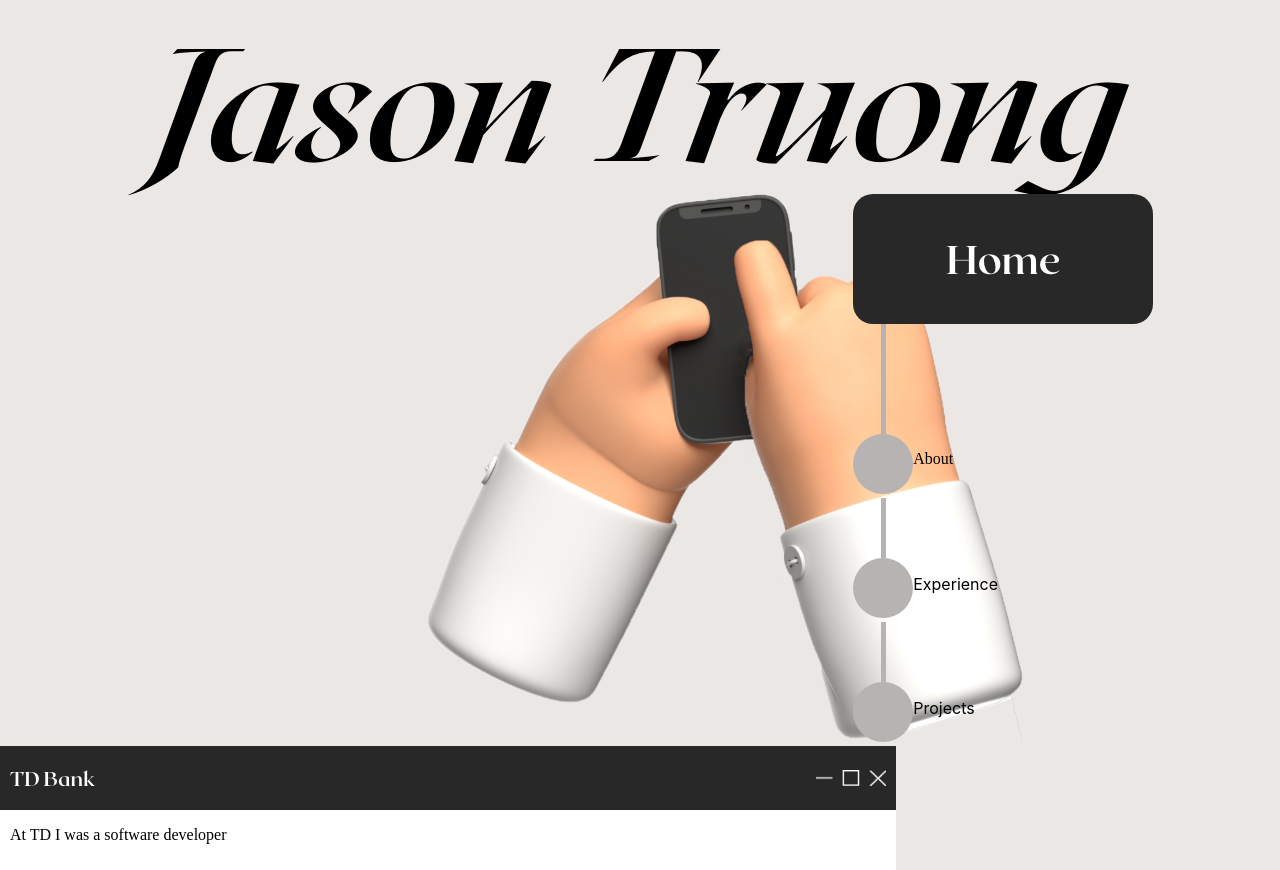
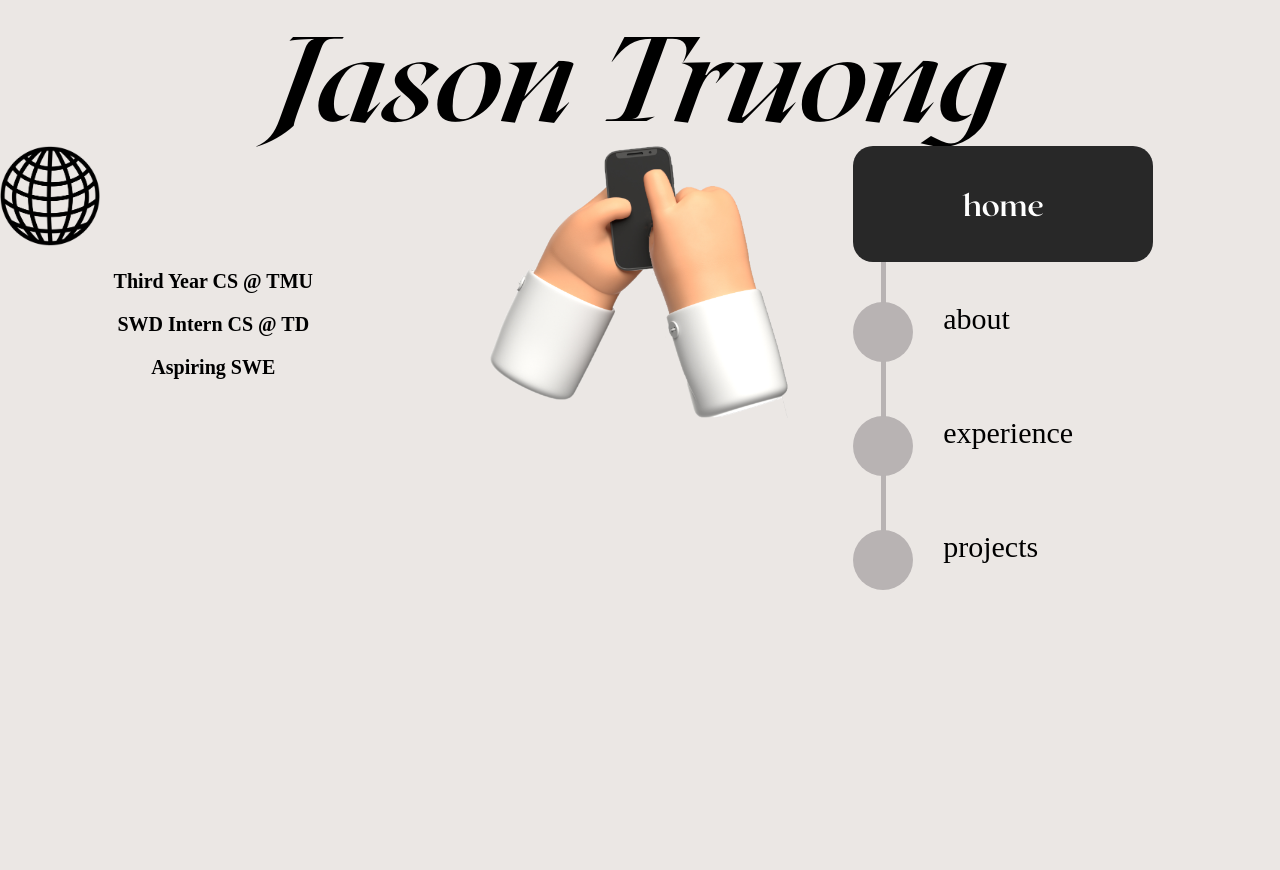
Before and after one commit to jasonntruong/jasonntruong.github.io, a React (Create React App) app: page / in a window 1280 px wide. After the commit the page ends 800 px from the top, so only its background shows below. Built offline with nearby package versions, Linux system fonts and the light colour scheme; a web font is replaced by a local one.

Commit message:
completed nav bar

```diff
--- a/src/App.scss
+++ b/src/App.scss
@@ -1,9 +1,25 @@
+@import "./fonts.scss";
 .row:after {
     content: "";
     display: table;
     clear: both;
 }
+
 .column {
     float: left;
     width: 33.33%;
+    height: 200px;
 }
+
+.desc {
+    font-size: 20px;
+    text-align: center;
+    font-weight: bold;
+    font-family: Adelle;
+}
+
+.globe {
+    width: 100px;
+    margin-left: auto;
+    margin-right: auto;
+}
--- a/src/App.tsx
+++ b/src/App.tsx
@@ -4,7 +4,8 @@ import React, { useState } from "react";
 
 import Card from "./Card.tsx";
 import Hands from "./Hands.tsx";
-import NavBar from "./NavBar.tsx";
+import NavBar from "./NavBar/NavBar.tsx";
+import globe from "./imgs/globe.webp";
 
 function App() {
   const [selected, setSelected] = useState("home");
@@ -26,20 +27,24 @@ function App() {
       </div>
       <div className="row">
         <div className="column">
-          <p style={{ fontSize: "0.1px" }}>a</p>
+          <img className="globe" src={globe} />
+          <p className="desc">Third Year CS @ TMU</p>
+          <p className="desc">SWD Intern CS @ TD</p>
+          <p className="desc">Aspiring SWE</p>
         </div>
         <div className="column">
           <Hands hovering={hovering} />
         </div>
         <div className="column">
           <NavBar
+            hovering={hovering}
             onHover={onHoverMenu}
             onSelect={onSelectedMenu}
             onLeave={onLeaveHover}
           />
         </div>
       </div>
-      <Card title="TD Bank" desc="At TD I was a software developer" />
+      {/* <Card title="TD Bank" desc="At TD I was a software developer" /> */}
     </>
   );
 }
--- a/src/NavBar.scss
+++ /dev/null
@@ -1,49 +0,0 @@
-@import "./fonts.scss";
-
-
-.circle {
-    width: 60px;
-    height: 60px;
-    border-radius: 50%;
-    background: #B8B3B3;
-}
-.line {
-    margin: 0 auto;
-    width: 5px;
-    height: 60px;
-    background: #B8B3B3;
-}
-
-.selectLine {
-    margin: 0 auto;
-    width: 5px;
-    height: 180px;
-    background: #B8B3B3;
-}
-
-.selected {
-    width: 300px;
-    height: 130px;
-    border-radius: 20px;
-    background: #282828;
-    position: absolute;
-    font-family: 'Roxborough';
-    color: white;
-    font-size: 40px;
-    text-align: center;
-    font-weight: bold;
-}
-
-.a {
-    display: inline-block;
-}
-.option {
-    position: absolute;
-    display: inline-block;
-    font-family: 'Adelle';
-}
-.container {
-    width: 300px;
-    height: 550px;
-    position: absolute;
-}
--- a/src/NavBar.tsx
+++ /dev/null
@@ -1,76 +0,0 @@
-import "./NavBar.scss";
-
-import React from "react";
-
-interface Props {
-  onHover: (string) => void;
-  onSelect: (string) => void;
-  onLeave: () => void;
-}
-function NavBar(props: Props) {
-  return (
-    <div>
-      <div className="container" onMouseLeave={() => props.onLeave()}></div>
-      <div className="a">
-        <div
-          className="selected"
-          onMouseEnter={() => props.onHover("home")}
-          onClick={() => props.onSelect("home")}
-          onMouseLeave={() => props.onLeave()}
-        >
-          <p>Home</p>
-        </div>
-        <div className="selectLine"></div>
-
-        <div className="line"></div>
-        <div
-          className="pageItem"
-          style={{ display: "inline-block" }}
-          onMouseEnter={() => props.onHover("about")}
-          onClick={() => props.onSelect("about")}
-        >
-          <div className="circle" style={{ float: "left" }}></div>
-          <p className="option">About</p>
-        </div>
-        <div className="line"></div>
-        <div
-          className="pageItem"
-          style={{ display: "inline-block" }}
-          onMouseEnter={() => props.onHover("experience")}
-          onClick={() => props.onSelect("experience")}
-        >
-          <div className="circle" style={{ float: "left" }}></div>
-          <p
-            style={{
-              position: "absolute",
-              float: "left",
-              display: "inline-block",
-            }}
-          >
-            Experience
-          </p>
-        </div>
-        <div className="line"></div>
-        <div
-          className="pageItem"
-          style={{ display: "inline-block" }}
-          onMouseEnter={() => props.onHover("projects")}
-          onClick={() => props.onSelect("projects")}
-        >
-          <div className="circle" style={{ float: "left" }}></div>
-          <p
-            style={{
-              position: "absolute",
-              float: "left",
-              display: "inline-block",
-            }}
-          >
-            Projects
-          </p>
-        </div>
-      </div>
-    </div>
-  );
-}
-
-export default NavBar;
--- /dev/null
+++ b/src/NavBar/NavBar.scss
@@ -0,0 +1,51 @@
+@import "../fonts.scss";
+
+$containerWidth: 300px;
+$circleRadius: 30px;
+$spaceBetween: 10px;
+$fontSize: 30px;
+
+.container {
+  position: absolute;
+  width: $containerWidth;
+}
+.selected {
+  background: #282828;
+  border-radius: 20px;
+  color: white;
+  font-family: "Roxborough";
+  font-size: $fontSize;
+  font-weight: bold;
+  padding-top: $spaceBetween;
+  padding-bottom: $spaceBetween;
+  position: relative;
+  text-align: center;
+  width: $containerWidth;
+}
+
+.nonselected {
+  font-family: "Adelle";
+  font-size: $fontSize;
+  padding-top: $spaceBetween;
+  padding-bottom: $spaceBetween;
+  position: relative;
+  width: $containerWidth;
+}
+
+.circle {
+  width: $circleRadius * 2;
+  height: $circleRadius * 2;
+  background: #b8b3b3;
+  border-radius: 50%;
+  float: left;
+  margin-top: $fontSize;
+  margin-right: $fontSize;
+}
+.line {
+  width: 5px;
+  height: ($circleRadius * 9) + $spaceBetween * 8;
+  background: #b8b3b3;
+  position: absolute;
+  margin-left: $circleRadius - 2.5px;
+  margin-top: $circleRadius * 2;
+}
--- /dev/null
+++ b/src/NavBar/NavBar.tsx
@@ -0,0 +1,27 @@
+import "./NavBar.scss";
+
+import NavOption from "./NavOption.tsx";
+import React from "react";
+
+interface Props {
+  hovering: string;
+  onHover: (string) => void;
+  onSelect: (string) => void;
+  onLeave: () => void;
+}
+function NavBar(props: Props) {
+  return (
+    <div>
+      <div className="container" onMouseLeave={() => props.onLeave()}></div>
+      <div className="bar">
+        <div className="line" />
+        <NavOption title="home" {...props} />
+        <NavOption title="about" {...props} />
+        <NavOption title="experience" {...props} />
+        <NavOption title="projects" {...props} />
+      </div>
+    </div>
+  );
+}
+
+export default NavBar;
--- /dev/null
+++ b/src/NavBar/NavOption.tsx
@@ -0,0 +1,35 @@
+import React from "react";
+
+interface Props {
+  title: string;
+  hovering: string;
+  onHover: (string) => void;
+  onSelect: (string) => void;
+  onLeave: () => void;
+}
+
+function NavOption(props: Props) {
+  console.log(props);
+  return props.title === props.hovering ? (
+    <div
+      className="selected"
+      onMouseEnter={() => props.onHover(props.title)}
+      onClick={() => props.onSelect(props.title)}
+      onMouseLeave={() => props.onLeave()}
+    >
+      <p>{props.title}</p>
+    </div>
+  ) : (
+    <div
+      className="nonselected"
+      onMouseEnter={() => props.onHover(props.title)}
+      onClick={() => props.onSelect(props.title)}
+    >
+      <div className="circle" />
+
+      <p className="text">{props.title}</p>
+    </div>
+  );
+}
+
+export default NavOption;
--- a/src/hands.scss
+++ b/src/hands.scss
@@ -5,23 +5,13 @@
 }
 
 #hand {
-    @media only screen and (max-width: 600px) {
-        width: 200px;
+    width: 100px;
+
+    @media only screen and (min-width: 768px) and (max-width: 1023px) {
+      width: 200px;
     }
 
-    @media only screen and (min-width: 600px) {
-        width: 300px;
-    }
-
-    @media only screen and (min-width: 768px) {
-        width: 400px - 300px;
-    }
-
-    @media only screen and (min-width: 992px) {
-        width: 500px;
-    }
-
-    @media only screen and (min-width: 1200px) {
-        width: 600px;
+    @media only screen and (min-width: 1024px) {
+      width: 300px;
     }
 }
--- a/src/index.scss
+++ b/src/index.scss
@@ -25,29 +25,15 @@ code {
 }
 
 #title {
-  @media only screen and (max-width: 600px) {
-    font-size: 40px;
-  }
+ font-size: 60px;
 
-  @media only screen and (min-width: 600px) {
-    font-size: 60px;
-  }
-
-  @media only screen and (min-width: 768px) {
+  @media only screen and (min-width: 768px) and (max-width: 1023px) {
     font-size: 100px;
-  }
-
-  @media only screen and (min-width: 992px) {
-    font-size: 140px;
 
   }
 
-  @media only screen and (min-width: 1200px) {
-    font-size: 160px;
-  }
-
-  @media only screen and (min-width: 1500px) {
-    font-size: 200px;
+  @media only screen and (min-width: 1024px) {
+    font-size: 120px;
   }
 
   font-family: Roxborough;
```
Also changed, not shown: src/NavBar/NavTitle.tsx (added, +16 -0 lines).
